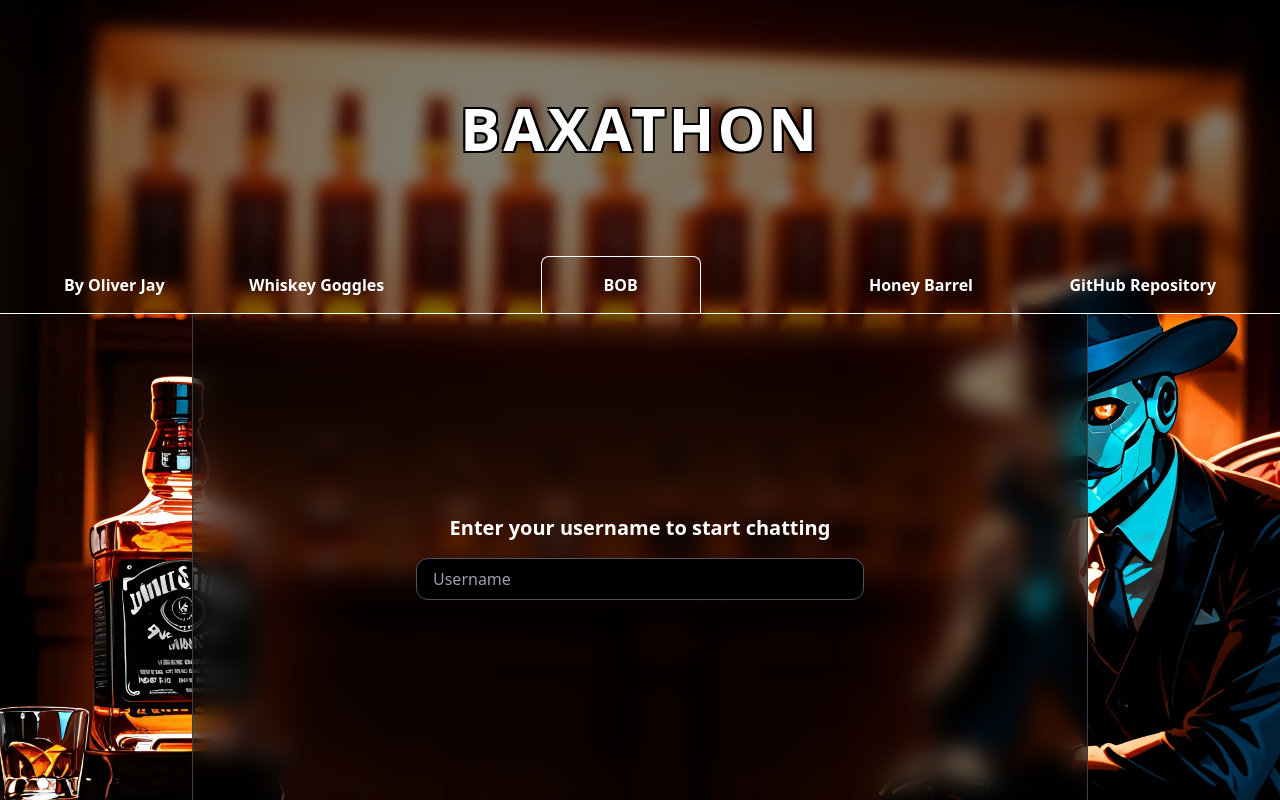
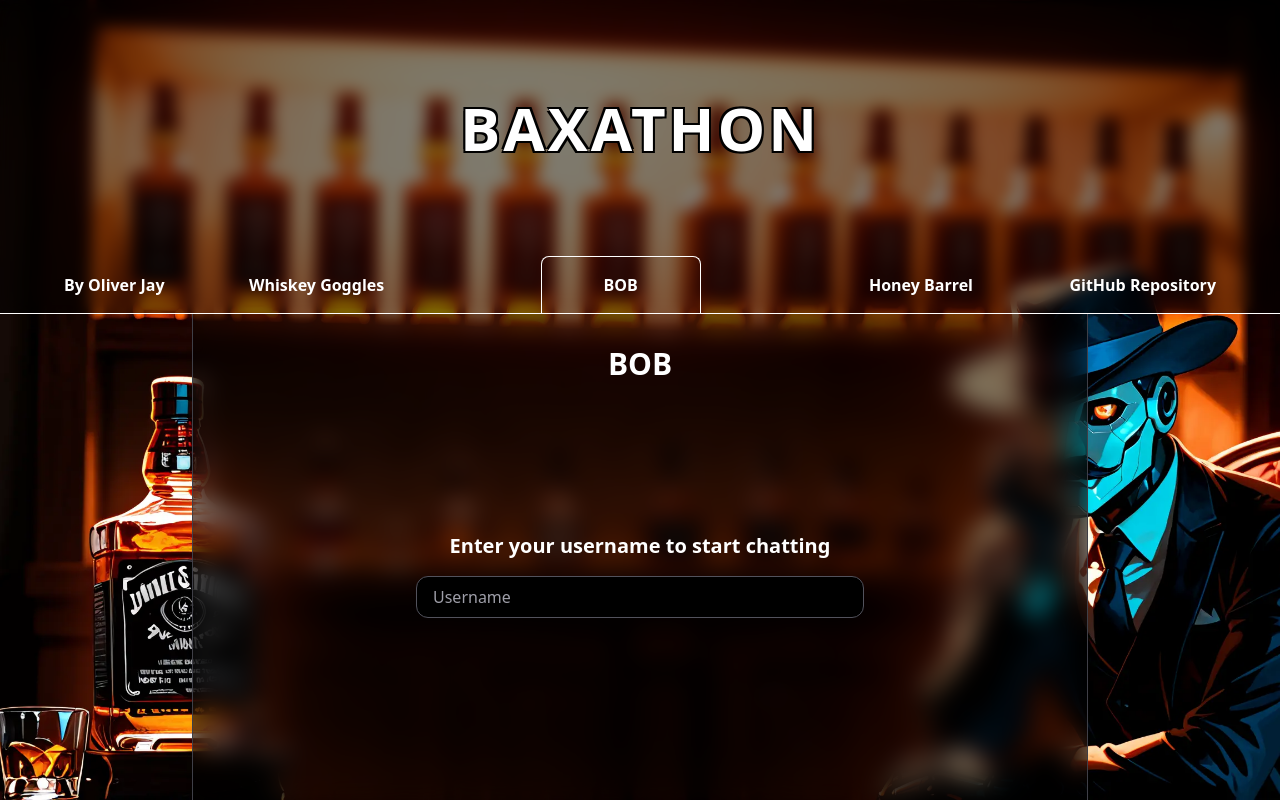
Before and after one commit to LoreviQ/Baxus-Frontend, a React (Vite) app: page /bob in a window 1280 px wide. Built offline with nearby package versions, Linux system fonts and the light colour scheme.

Commit message:
added title link to bob

```diff
--- /dev/null
+++ b/src/components/TitleLink.tsx
@@ -0,0 +1,16 @@
+export interface TitleLinkProps {
+    href: string;
+    children: React.ReactNode;
+}
+
+// Component for the title link with hover effect
+export const TitleLink: React.FC<TitleLinkProps> = ({ href, children }) => (
+    <a
+        href={href}
+        target="_blank"
+        rel="noopener noreferrer"
+        className="text-3xl font-bold mb-6 hover:text-yellow-300 transition-colors duration-200 ease-in-out"
+    >
+        {children}
+    </a>
+);
--- a/src/pages/Bob.tsx
+++ b/src/pages/Bob.tsx
@@ -4,10 +4,13 @@ import { RightArrowIcon } from '../assets/icons';
 import { MarkdownContent } from '../components/MarkdownContent';
 import { formatFriendlyDate } from '../utils/date';
 import { bobApi, endpoints } from '../utils/api';
+import { TitleLink } from '../components/TitleLink';
 
 const defaultMessage = `Hello! I'm BOB, the BAXUS Outstanding Butler, your friendly whiskey expert and AI assistant within the BAXUS ecosystem. I noticed you've been building up a fascinating virtual bar!
 
 If you're open to it, I'd love to analyze your current collection. I can then provide personalized recommendations for new bottles based on your apparent preferences. Think of me as your guide to discovering your next favorite dram!`;
+
+const repoUrl = 'https://github.com/LoreviQ/Baxus-Bob';
 
 export default function Bob() {
     useEffect(() => {
@@ -188,7 +191,15 @@ function MessagesContentComponent() {
 
     if (!username) {
         return (
-            <div className="flex flex-col items-center justify-center h-full p-4">
+            <div className="flex flex-col h-full p-4">
+                {/* Center TitleLink horizontally at the top */}
+                <div className="w-full flex justify-center mb-6 pt-4">
+                    <TitleLink href={repoUrl}>BOB</TitleLink>
+                </div>
+                {/* Center remaining content vertically and horizontally, offset slightly higher */}
+                <div className="flex flex-col items-center justify-center flex-grow pb-16">
+                    {' '}
+                    {/* Added pb-16 to push content up */}
                     <div className="max-w-md w-full">
                         <h2 className="text-xl font-bold mb-4 text-center">
                             Enter your username to start chatting
@@ -207,6 +218,7 @@ function MessagesContentComponent() {
                                     }
                                 }}
                             />
+                        </div>
                     </div>
                 </div>
             </div>
--- a/src/pages/WhiskeyGoggles.tsx
+++ b/src/pages/WhiskeyGoggles.tsx
@@ -1,26 +1,7 @@
 import { useEffect, useState, ChangeEvent, useRef } from 'react';
-// Import the new health check function
 import { predictImage, checkWhiskeyGogglesHealth } from '../utils/api';
 import { PredictionResponse } from '../types/predictions';
-
-// --- Extracted Components ---
-
-interface TitleLinkProps {
-    href: string;
-    children: React.ReactNode;
-}
-
-// Component for the title link with hover effect
-const TitleLink: React.FC<TitleLinkProps> = ({ href, children }) => (
-    <a
-        href={href}
-        target="_blank"
-        rel="noopener noreferrer"
-        className="text-3xl font-bold mb-6 hover:text-yellow-300 transition-colors duration-200 ease-in-out"
-    >
-        {children}
-    </a>
-);
+import { TitleLink } from '../components/TitleLink';
 
 interface HealthCheckStatusProps {
     isChecking: boolean;
```
Lines whose indentation alone changed are shown as unchanged.
